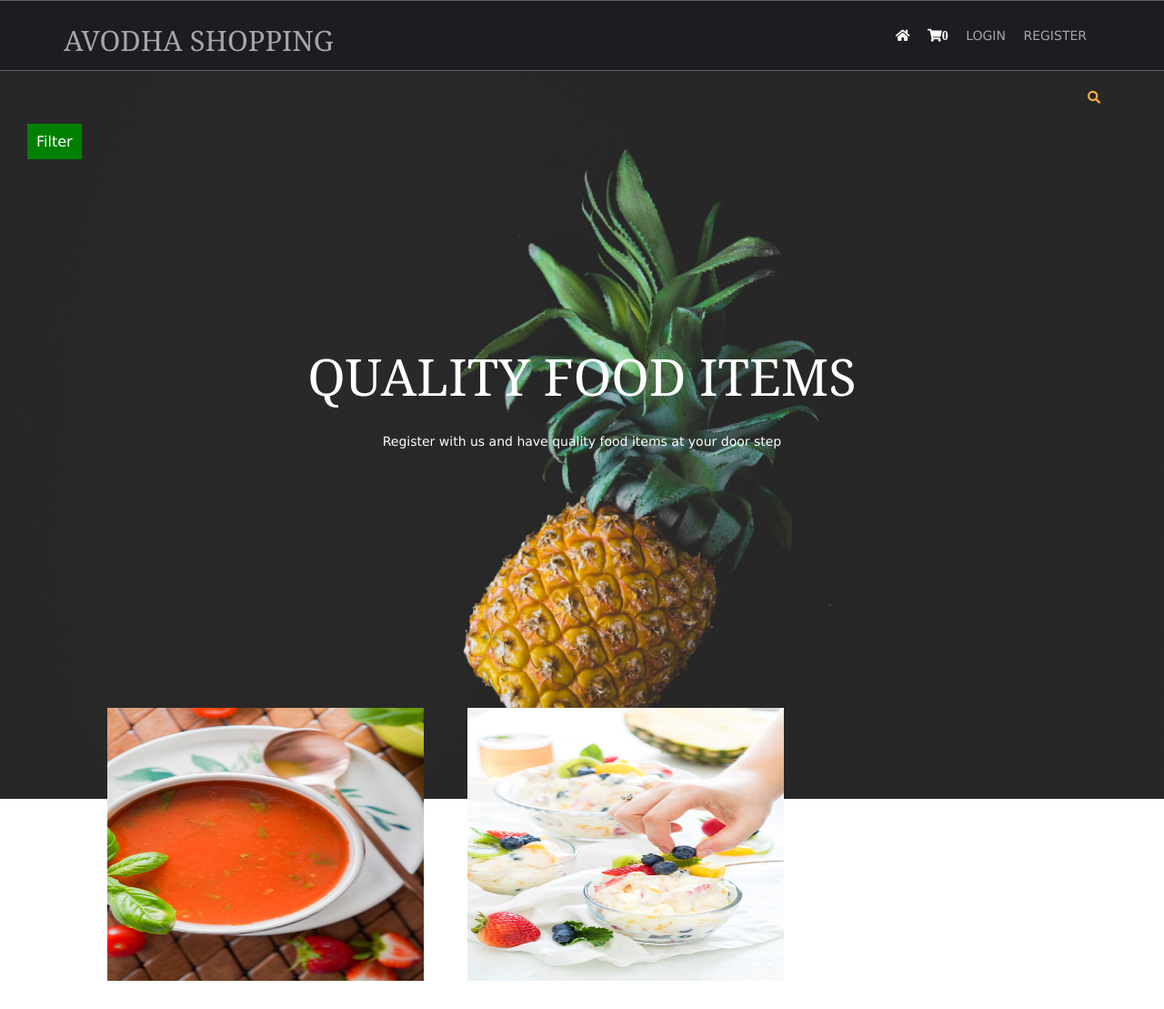
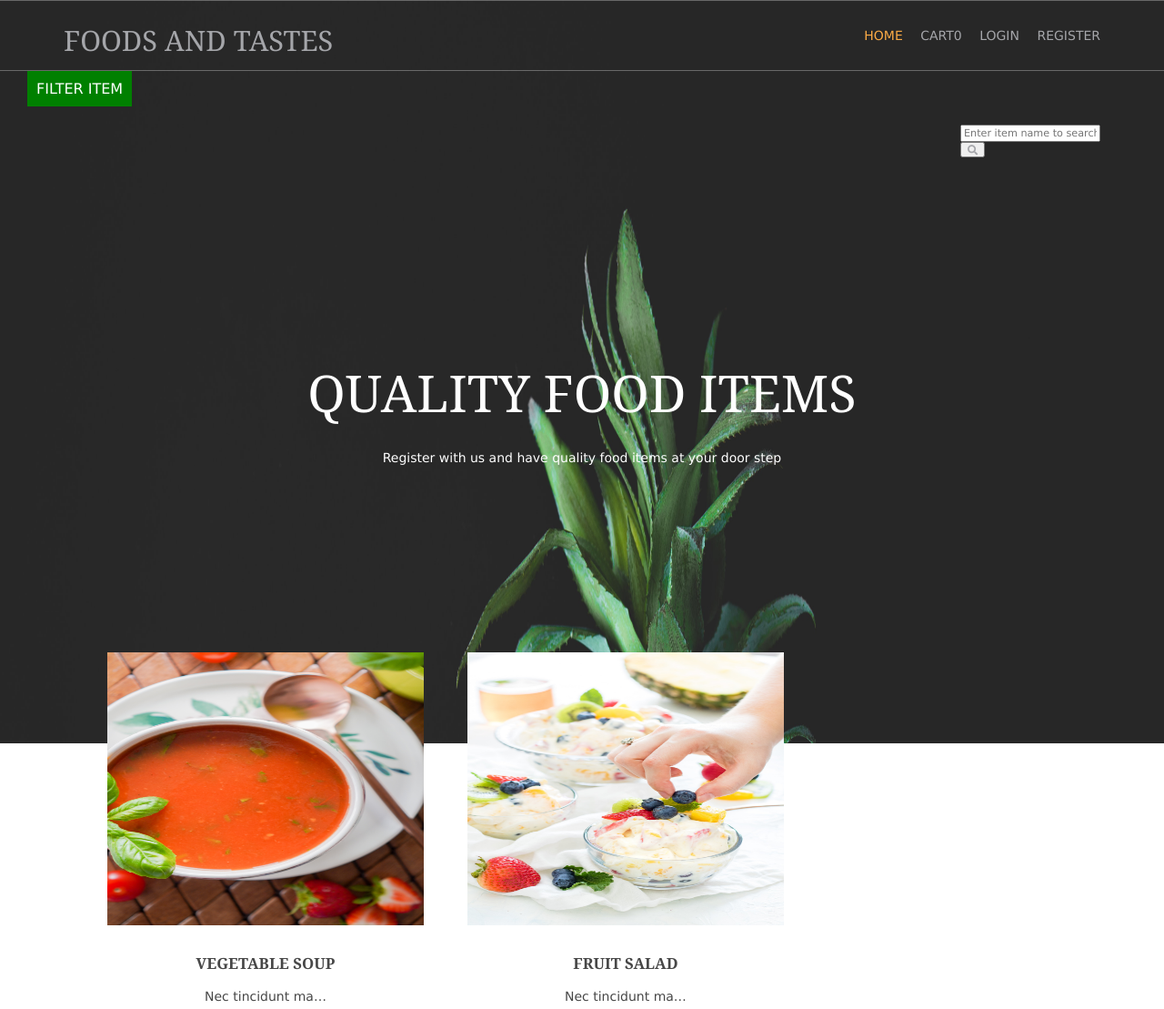
Before and after one commit to sabanak/foods_and_tastes, a Django app: page / in a window 1280 px wide. Shown: the top 1109 px of the page at 91% size. Run offline with Django 3.2, Linux system fonts and the light colour scheme; data comes from the database, SQL or seed files in the repository; both versions use the stored data as it was after the commit.

Commit message:
foodntaste

```diff
--- a/accounts/urls.py
+++ b/accounts/urls.py
@@ -2,11 +2,7 @@ from django.urls import path
 from . import views
 
 urlpatterns=[
-
     path('login',views.login,name='login'),
     path('register',views.register,name='register'),
-
-
     path('logout',views.logout,name='logout'),
-
     ]
--- a/cart/urls.py
+++ b/cart/urls.py
@@ -5,8 +5,6 @@ urlpatterns=[
 
     path('cartDetails',views.cart_details,name="cartDetails"),
     path('add_cart/<int:product_id>/',views.add_cart,name="add_cart"),
-
-
     path('cart_decrement/<int:product_id>/',views.min_cart,name="cart_decrement"),
     path('remove/<int:product_id>/',views.cart_delete,name="remove"),
 
--- a/shop/urls.py
+++ b/shop/urls.py
@@ -4,7 +4,6 @@ from . import views
 urlpatterns=[
     path('',views.home,name='hm'),
     path('<slug:c_slug>/',views.home,name="prod_cat"),
-
     path('<slug:c_slug>/<slug:product_slug>',views.description,name='description'),
     path('search',views.searching,name="search")
 
--- a/templates/base.html
+++ b/templates/base.html
@@ -1,39 +1,29 @@
 {% load static %}
 <!-- Top Background Image Wrapper -->
+<!--<!DOCTYPE html>-->
+<!--<html lang="" xmlns="http://www.w3.org/1999/html">-->
+<!--<head>-->
 <meta charset="utf-8">
 <meta name="viewport" content="width=device-width, initial-scale=1.0, maximum-scale=1.0, user-scalable=no">
 <link href="{% static 'hm/layout/styles/layout.css' %}" rel="stylesheet" type="text/css" media="all">
-<!--  <div class="wrapper row0">-->
-<!--    <div id="topbar" class="hoc clear">-->
-<!--      <div class="fl_right">-->
-<!--        <ul class="nospace">-->
-<!--          <li id="searchform">-->
-<!--            <div>-->
-<!--              <form action="#" method="post">-->
-<!--                <fieldset>-->
-<!--                  <legend>Quick Search:</legend>-->
-<!--                  <input type="text" placeholder="Enter search term">-->
-<!--                  <button type="submit"><i class="fas fa-search"></i></button>-->
-<!--                </fieldset>-->
-<!--              </form>-->
-<!--            </div>-->
-<!--          </li>-->
-<!--        </ul>-->
-<!--      </div>-->
-<!--    </div>-->
-<!--  </div>-->
-<body id="top">
+<body id="top" class="abcd" style="background-image:url('{% static 'hm/images/demo/backgrounds/pine.jpg' %}');">
+<style>
+  .abcd{
+    background-position:center;
+    background-repeat:no-repeat;
+    background-size:100% 100%;
+    }
+    </style>
+</head>
   <div class="wrapper row1">
     <header id="header" class="hoc clear">
       <div id="logo" class="fl_left">
-
-        <h1><a href="/">AVODHA SHOPPING</a></h1>
-
+        <h1><a href="/">FOODS AND TASTES</a></h1>
       </div>
       <nav id="mainav" class="fl_right">
         <ul class="clear">
-          <li class="active"><a href="/"><i class="fa fa-home" style="font-size:14px;color:white;" ></i></a></li>
-          <li><a class="active" href="{% url 'cartDetails' %}"><i class="fa fa-shopping-cart" style="font-size:14px;color:white;">{{itc}}</i></a></li>
+          <li class="active"><a href="/">Home</a></li>
+          <li><a class="active" href="{% url 'cartDetails' %}">Cart{{itc}}</a></li>
           {% if user.is_authenticated %}
           <li>Hi {{user.username}}</li>
           <li><a class="active" href="{% url 'logout' %}" style="font-size:14px;">Logout</a></li>
@@ -41,15 +31,15 @@
           <li><a class="active" href="{% url 'login' %}" style="font-size:14px;">Login</a></li>
           <li><a class="active" href="{% url 'register' %}"  style="font-size:14px;">Register</a></li>
           {% endif %}
-          <ul>
-              <li class="active"><a href="/">All Products</a></li>
-              <li><a class="drop" href="#">Filter</a></li>
-          </ul>
         </ul>
       </nav>
     </header>
   </div>
+<a id="backtotop" href="#top"><i class="fas fa-chevron-up"></i></a>
 {% block content %}
 {% endblock %}
+<script src="{% static 'hm/layout/scripts/jquery.min.js' %}"></script>
+<script src="{% static 'hm/layout/scripts/jquery.backtotop.js' %}"></script>
+<script src="{% static 'hm/layout/scripts/jquery.mobilemenu.js' %}"></script>
 </body>
-</html>
+<!--</html>-->
--- a/templates/index.html
+++ b/templates/index.html
@@ -1,16 +1,10 @@
 {% extends 'base.html' %}
 {% load static %}
 {% block content %}
-
-
 <!DOCTYPE html>
 <html lang="">
-<!-- To declare your language - read more here: https://www.w3.org/International/questions/qa-html-language-declarations -->
 <head>
-<title>AVODHA SHOPPING</title>
-<!--<meta charset="utf-8">-->
-<!--<meta name="viewport" content="width=device-width, initial-scale=1.0, maximum-scale=1.0, user-scalable=no">-->
-<!--<link href="{% static 'hm/layout/styles/layout.css' %}" rel="stylesheet" type="text/css" media="all">-->
+<title>FOODS AND TASTES</title>
   <style>
   .dropbtn{
   background-color:green;
@@ -49,26 +43,29 @@
   background-color:lightgreen;
   }
 
-  .abcd{
-    height:100%;
-    background-position:center;
-    background-repeat:no-repeat;
-    background-size:cover;
-    }
+<!--  .abcd{-->
+<!--    height:100%;-->
+<!--    background-position:center;-->
+<!--    background-repeat:no-repeat;-->
+<!--    background-size:100% 100%;-->
+<!--    }-->
   </style>
 </head>
-<body id="top">
+<div class="dropdown">
+  <button class="dropbtn">FILTER ITEM</button>
+  <div class="dropdown-content">
+    <a href="/">ALL PRODUCTS</a>
+    {% for i in ct %}
+    <a href={{i.get_url}}>{{i.name}}</a><br>
+    {% endfor %}
+  </div>
+</div>
+
 
 <!-- Top Background Image Wrapper -->
-<div class="abcd" style="background-image:url('{% static 'hm/images/demo/backgrounds/pine.jpg' %}');" >
-
-
       <div class="wrapper row0">
         <div id="topbar" class="hoc clear">
           <div class="fl_right">
-        <ul class="nospace">
-          <li id="searchform">
-            <div>
                   <form action="{% url 'search' %}" method="get">
                     <fieldset>
                       <legend>Quick Search:</legend>
@@ -77,31 +74,15 @@
                     </fieldset>
                   </form>
             </div>
-          </li>
-        </ul>
-      </div>
-    </div>
-<div class="dropdown">
-    <button class="dropbtn">Filter</button>
-    <div class="dropdown-content">
-        <a href="/">All Products</a>
-        {% for i in ct %}
-        <a href={{i.get_url}}>{{i.name}}</a>
-        {% endfor %}
       </div>
     </div>
 <div id="pageintro" class="hoc clear">
     <article>
       <h3 class="heading">QUALITY FOOD ITEMS</h3>
       <p>Register with us and have quality food items at your door step</p>
-      <footer>
-      </footer>
     </article>
-
   </div>
-
 </div>
-
 </div>
 <!-- End Top Background Image Wrapper -->
 
@@ -120,14 +101,14 @@
                   <p>{{i.desc|truncatechars:17}}</p>
     <!--               <p>{{i.price}} Rs</p>-->
     <!--               <p>stock left : {{i.stock}}</p>-->
-
-
                 </figcaption>
               </figure>
         </li>
      {% endfor %}
       </ul>
     </section>
+  </main>
+</div>
       <!--Paginator-->
       <center>
           {% for p in pg.paginator.page_range %}<!--from variable pg ,from paginator import page_range variable-->
@@ -135,11 +116,5 @@
           <!--when click on page should get that page #we use button sm for displaying page number #activating this button-->
           {% endfor %}
       </center>
-<a id="backtotop" href="#top"><i class="fas fa-chevron-up"></i></a>
-<!-- JAVASCRIPTS -->
-<script src="{% static 'hm/layout/scripts/jquery.min.js' %}"></script>
-<script src="{% static 'hm/layout/scripts/jquery.backtotop.js' %}"></script>
-<script src="{% static 'hm/layout/scripts/jquery.mobilemenu.js' %}"></script>
-</body>
+{% endblock %}
 </html>
-{% endblock %}
```
Also changed, not shown: templates/cart.html (+5 -11 lines), templates/item.html (+5 -14 lines), templates/login.html (+4 -4 lines), templates/register.html (+4 -4 lines), templates/search.html (+7 -12 lines), db.sqlite3. Lines whose indentation alone changed are shown as unchanged.
